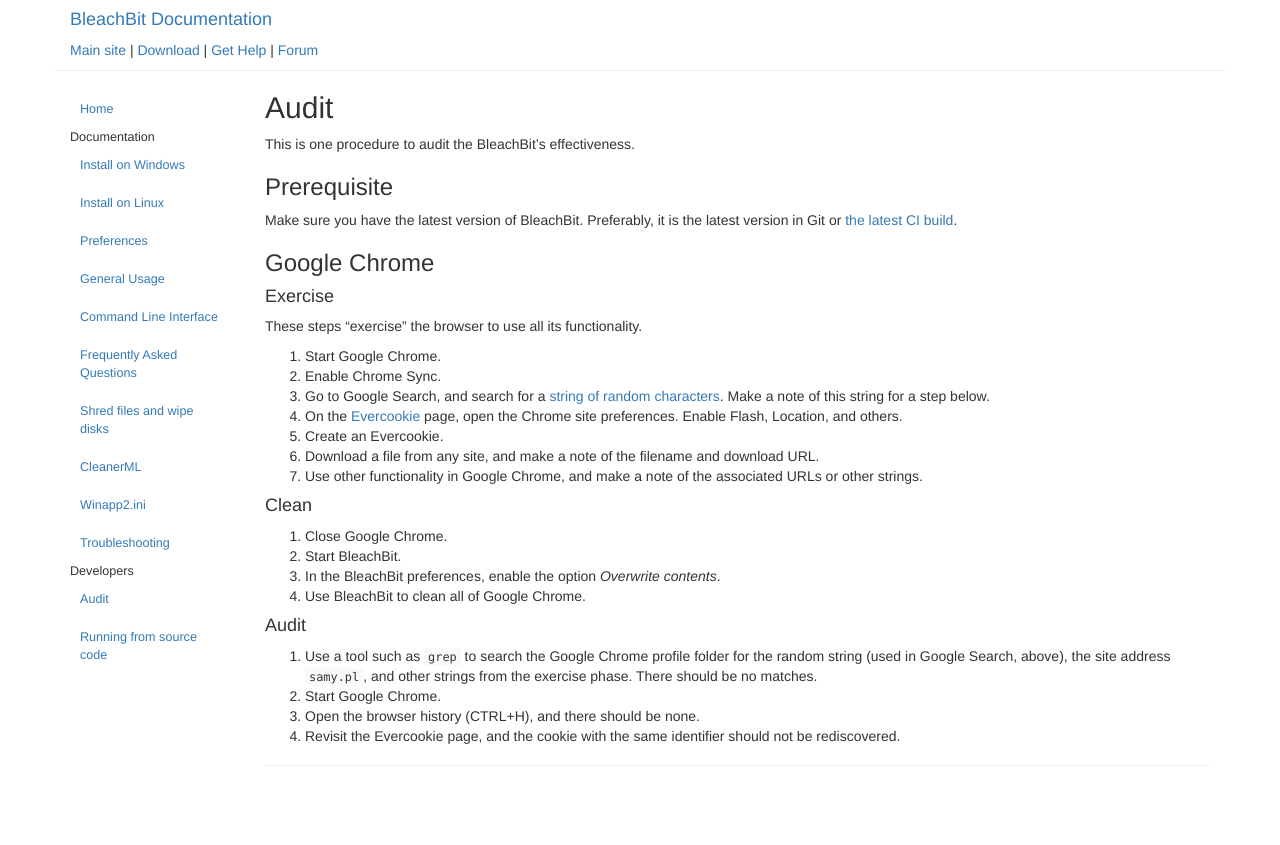
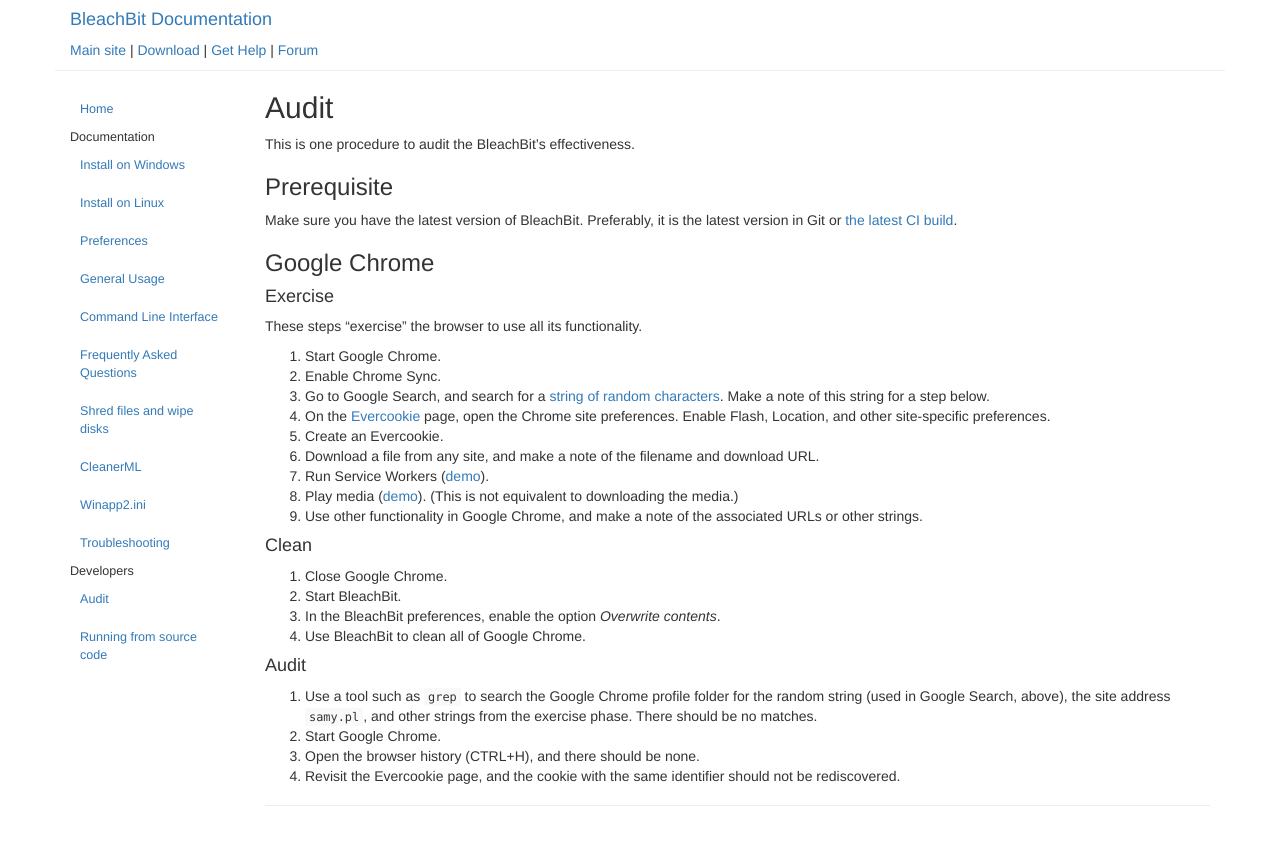
Before and after one commit to bleachbit/docs, a Jekyll site: the page built from _posts/2018-05-12-audit.md, in a window 1280 px wide. Shown: the top 845 px of the page. Built offline with Jekyll 4.4.1, drawn with Linux system fonts in a browser that asks for light colours; Markdown is read by kramdown in place of the engine named in the settings.

Commit message:
Add more browser exercises

```diff
--- a/_posts/2018-05-12-audit.md
+++ b/_posts/2018-05-12-audit.md
@@ -21,9 +21,11 @@
 1. Start Google Chrome.
 1. Enable Chrome Sync.
 1. Go to Google Search, and search for a [string of random characters](https://www.random.org/strings/?num=10&len=8&digits=on&upperalpha=on&loweralpha=on&unique=off&format=plain&rnd=new). Make a note of this string for a step below.
-1. On the [Evercookie](https://samy.pl/evercookie/) page, open the Chrome site preferences. Enable Flash, Location, and others.
+1. On the [Evercookie](https://samy.pl/evercookie/) page, open the Chrome site preferences. Enable Flash, Location, and other site-specific preferences.
 1. Create an Evercookie.
 1. Download a file from any site, and make a note of the filename and download URL.
+1. Run Service Workers ([demo](https://googlechrome.github.io/samples/service-worker/basic/)).
+1. Play media ([demo](https://www.webmfiles.org/demo-files/)). (This is not equivalent to downloading the media.)
 1. Use other functionality in Google Chrome, and make a note of the associated URLs or other strings.
 
 #### Clean
```
